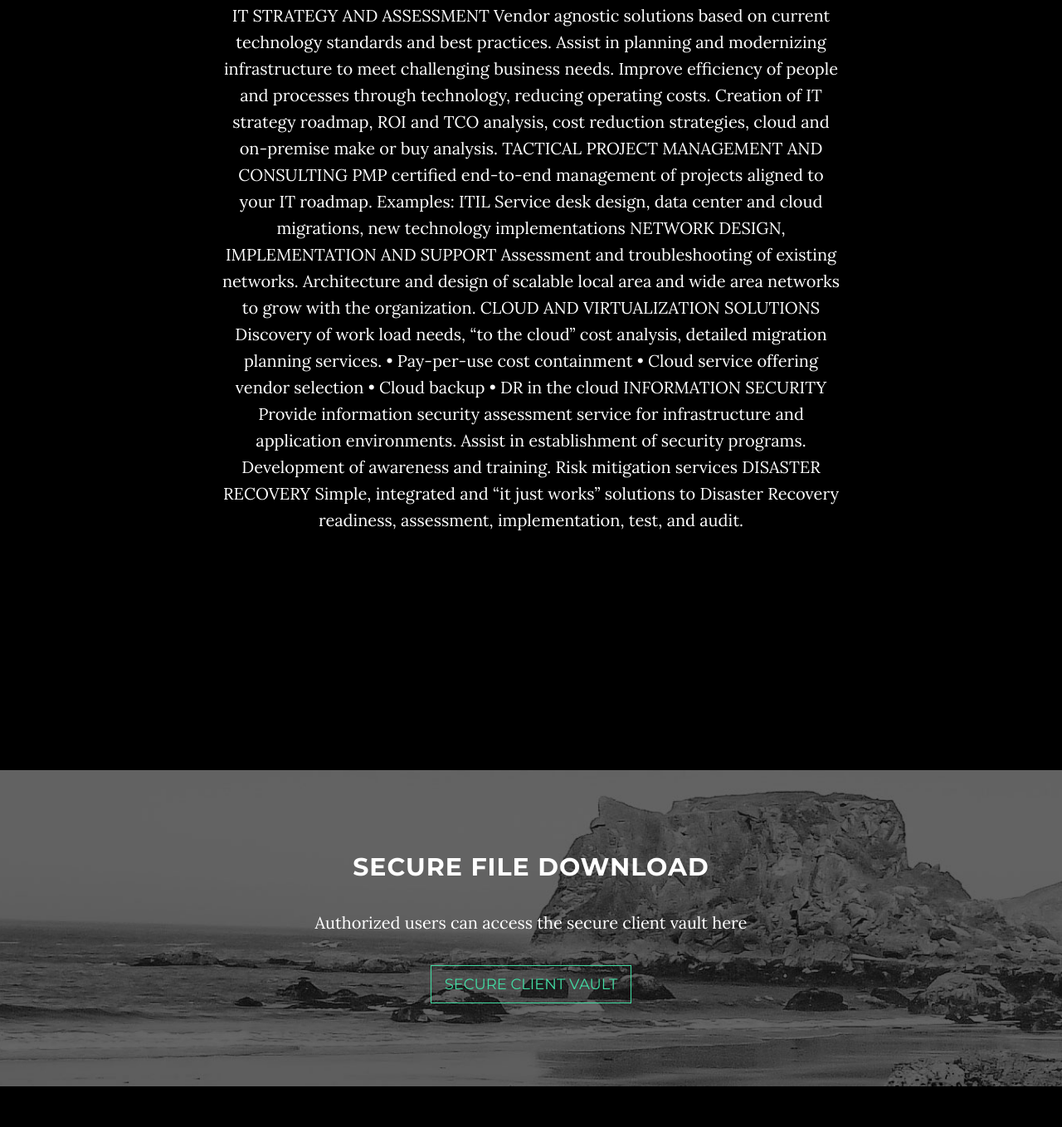
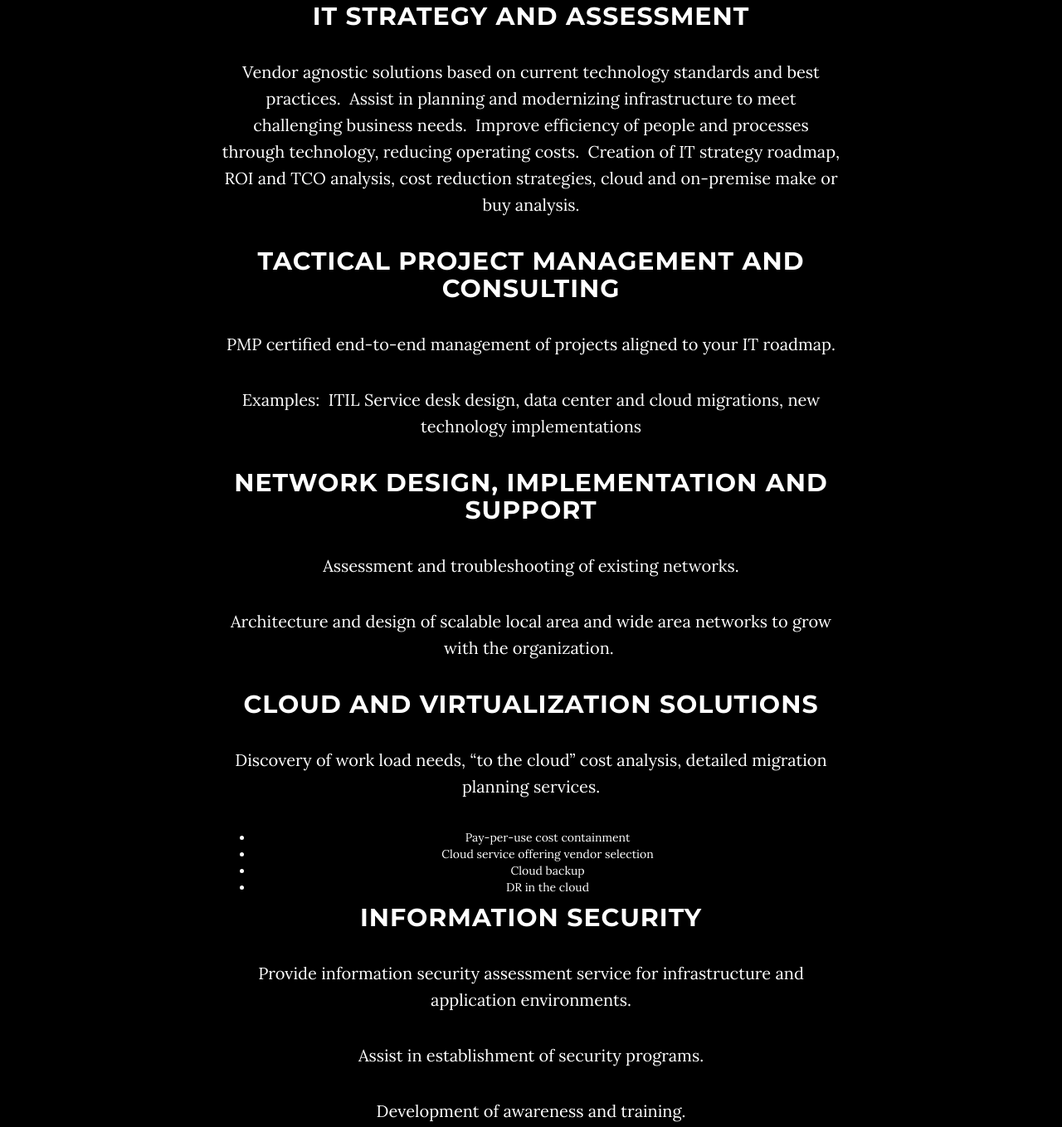
Before and after one commit to btapsolutions/www2, a website: page index.html in a window 1280 px wide. Shown: the part 1115-2473 px from the top of the page at 83% size. Drawn offline with nearby package versions, Linux system fonts and the light colour scheme; some packages are replaced by stand-ins of ours.

Commit message:
Add files via upload

```diff
--- a/index.html
+++ b/index.html
@@ -75,7 +75,7 @@
                 <div class="row">
                     <div class="col-md-8 col-md-offset-2">
                         <h1 class="brand-heading">BTAP Solutions</h1>
-                        <p class="intro-text">Technology Solutions for business
+                        <p class="intro-text">Simple Technology Solutions for business
                             <br></p>
                         <a href="#about" class="btn btn-circle page-scroll">
                             <i class="fa fa-angle-double-down animated"></i>
@@ -92,27 +92,31 @@
             <div class="col-lg-8 col-lg-offset-2">
                 <h2>Services</h2>
                 <p>
-IT STRATEGY AND ASSESSMENT
-Vendor agnostic solutions based on current technology standards and best practices.  Assist in planning and modernizing infrastructure to meet challenging business needs.  Improve efficiency of people and processes through technology, reducing operating costs.  Creation of IT strategy roadmap, ROI and TCO analysis, cost reduction strategies, cloud and on-premise make or buy analysis.
-TACTICAL PROJECT MANAGEMENT AND CONSULTING
-PMP certified end-to-end management of projects aligned to your IT roadmap.
-Examples:  ITIL Service desk design, data center and cloud migrations, new technology implementations
-NETWORK DESIGN, IMPLEMENTATION AND SUPPORT
-Assessment and troubleshooting of existing networks.
-Architecture and design of scalable local area and wide area networks to grow with the organization.
-CLOUD AND VIRTUALIZATION SOLUTIONS
-Discovery of work load needs, “to the cloud” cost analysis, detailed migration planning services.
-•	Pay-per-use cost containment
-•	Cloud service offering vendor selection
-•	Cloud backup
-•	DR in the cloud
-INFORMATION SECURITY
-Provide information security assessment service for infrastructure and application environments.
-Assist in establishment of security programs.
-Development of awareness and training.
-Risk mitigation services
-DISASTER RECOVERY
-Simple, integrated and “it just works” solutions to Disaster Recovery readiness, assessment, implementation, test, and audit.
+
+				<h2>IT Strategy and Assessment</h2>
+<p>Vendor agnostic solutions based on current technology standards and best practices.&nbsp; Assist in planning and modernizing infrastructure to meet challenging business needs.&nbsp; Improve efficiency of people and processes through technology, reducing operating costs.&nbsp; Creation of IT strategy roadmap, ROI and TCO analysis, cost reduction strategies, cloud and on-premise make or buy analysis.</p>
+<h2>Tactical Project management and consulting</h2>
+<p>PMP certified end-to-end management of projects aligned to your IT roadmap.</p>
+<p>Examples:&nbsp; ITIL Service desk design, data center and cloud migrations, new technology implementations</p>
+<h2>Network Design, Implementation AND Support</h2>
+<p>Assessment and troubleshooting of existing networks.</p>
+<p>Architecture and design of scalable local area and wide area networks to grow with the organization.&nbsp;</p>
+<h2>Cloud and Virtualization Solutions</h2>
+<p>Discovery of work load needs, &ldquo;to the cloud&rdquo; cost analysis, detailed migration planning services.</p>
+<ul>
+<li>Pay-per-use cost containment</li>
+<li>Cloud service offering vendor selection</li>
+<li>Cloud backup</li>
+<li>DR in the cloud</li>
+</ul>
+<h2>Information Security</h2>
+<p>Provide information security assessment service for infrastructure and application environments.</p>
+<p>Assist in establishment of security programs.</p>
+<p>Development of awareness and training.</p>
+<p>Risk mitigation services</p>
+<h2>Disaster recovery</h2>
+<p>Simple, integrated and &ldquo;it just works&rdquo; solutions to Disaster Recovery readiness, assessment, implementation, test, and audit.</p>
+
 </p>
             </div>
         </div>
```
